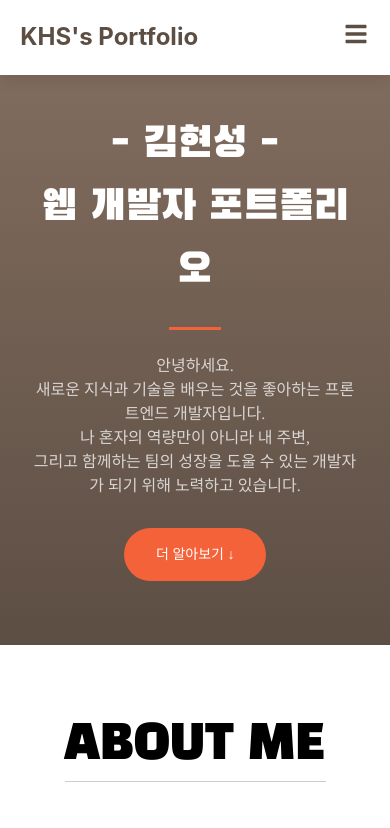
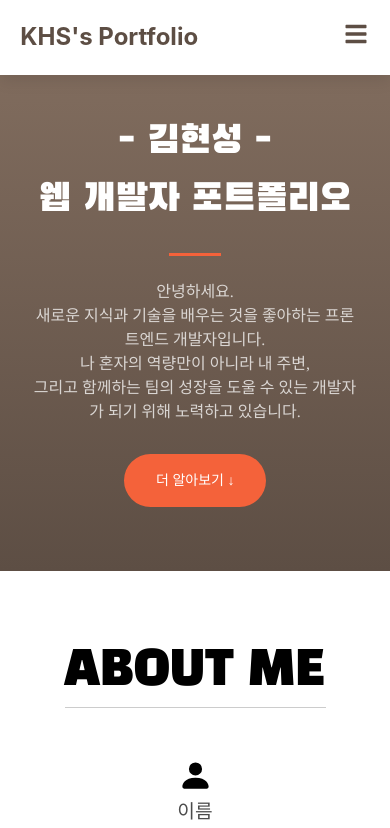
Before and after one commit to kimhsr/khs-portfolio, a React (Create React App) app: page / in a window 390 px wide. Shown: the top 828 px of the page. Built offline with nearby package versions, Linux system fonts and the light colour scheme; a web font is replaced by a local one.

Commit message:
banner 모바일 font-size 변경

```diff
--- a/src/components/Banner.css
+++ b/src/components/Banner.css
@@ -76,6 +76,30 @@
   }
 }
 
+@media screen and (max-width: 393px) {
+  .bannerText {
+    font-size: 2.4rem;
+  }
+}
+
+@media screen and (max-width: 390px) {
+  .bannerText {
+    font-size: 2.4rem;
+  }
+}
+
+@media screen and (max-width: 375px) {
+  .bannerText {
+    font-size: 2.3rem;
+  }
+}
+
+@media screen and (max-width: 360px) {
+  .bannerText {
+    font-size: 2.2rem;
+  }
+}
+
 @media screen and (max-width: 280px) {
   .bannerText {
     font-size: 3rem;
```
